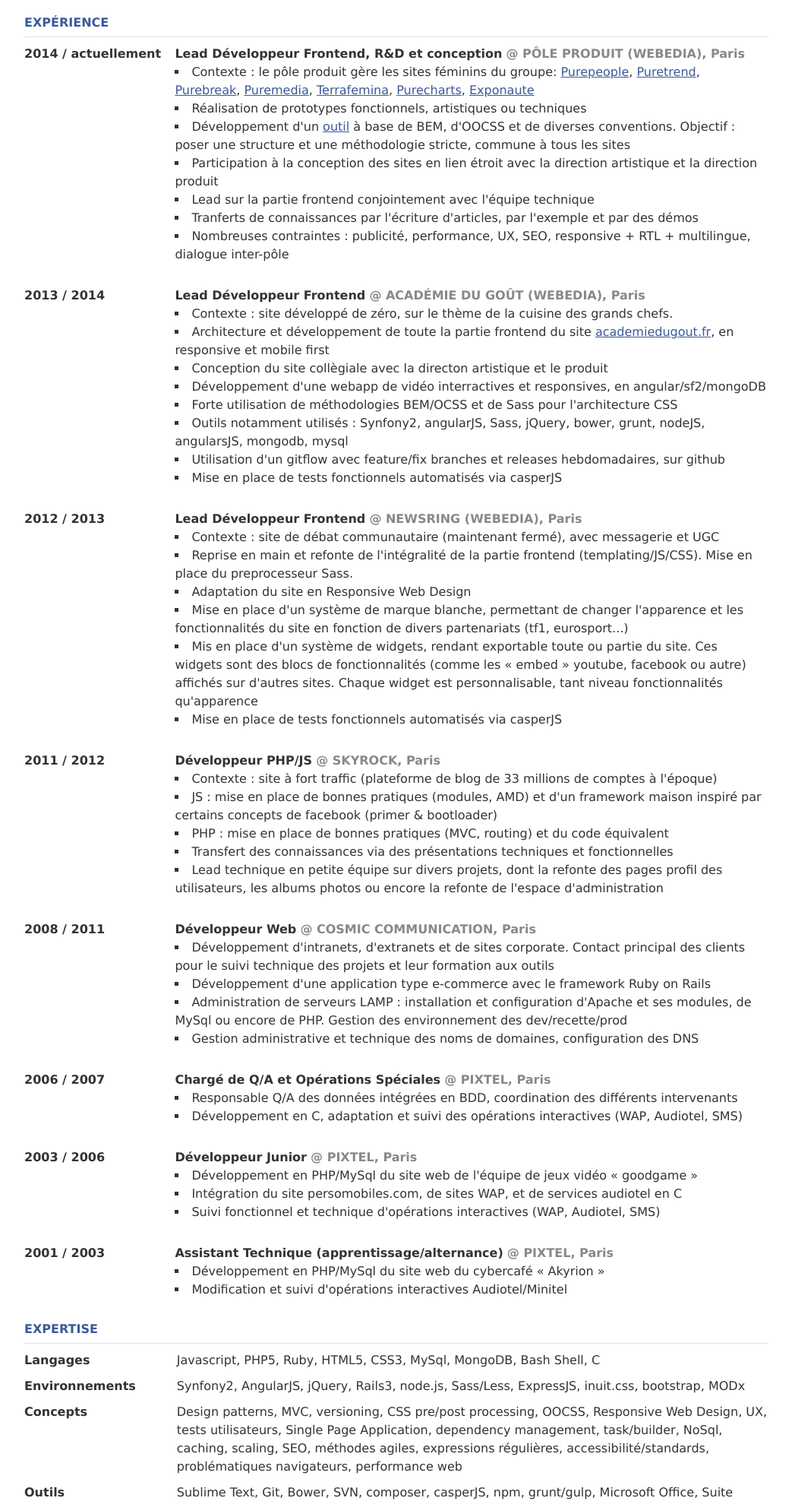
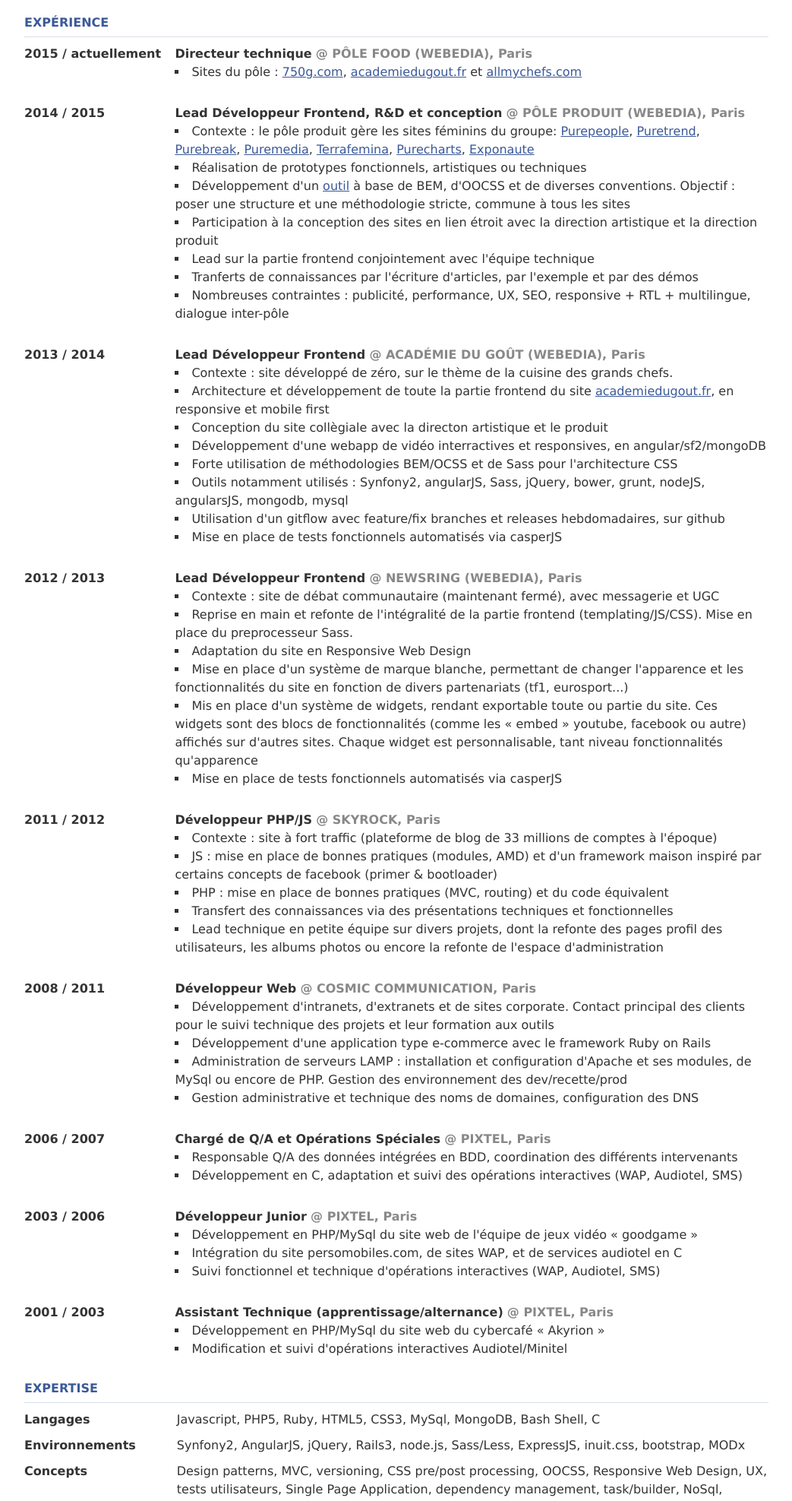
Before and after one commit to stol/cv, a PHP site: page / in a window 1280 px wide. Shown: the part 109-2084 px from the top of the page at 76% size, without its empty margins (118-1161 px from the left). Run offline with PHP 8.4, Linux system fonts and the light colour scheme; some libraries are stand-ins or nearby versions.

Commit message:
Update XP

```diff
--- a/data.php
+++ b/data.php
@@ -2,7 +2,16 @@
 
 $experiences = [
     [
-        'title' => '2014 / actuellement',
+        'title' => '2015 / actuellement',
+        'job' => 'Directeur technique',
+        'company' => 'Pôle food (Webedia)',
+        'link' => 'http://www.750g.com',
+        'area' => 'Paris',
+        'tasks' => [
+            'Sites du pôle : <a href="http://www.750g.com" target="_blank">750g.com</a>, <a href="https://www.academiedugout.fr" target="_blank">academiedugout.fr</a> et <a href="https://www.allmychefs.com" target="_blank">allmychefs.com</a>',
+        ],
+    ],[
+        'title' => '2014 / 2015',
         'job' => 'Lead Développeur Frontend, R&D et conception',
         'company' => 'Pôle produit (Webedia)',
         'link' => 'https://www.academiedugout.fr',
```
